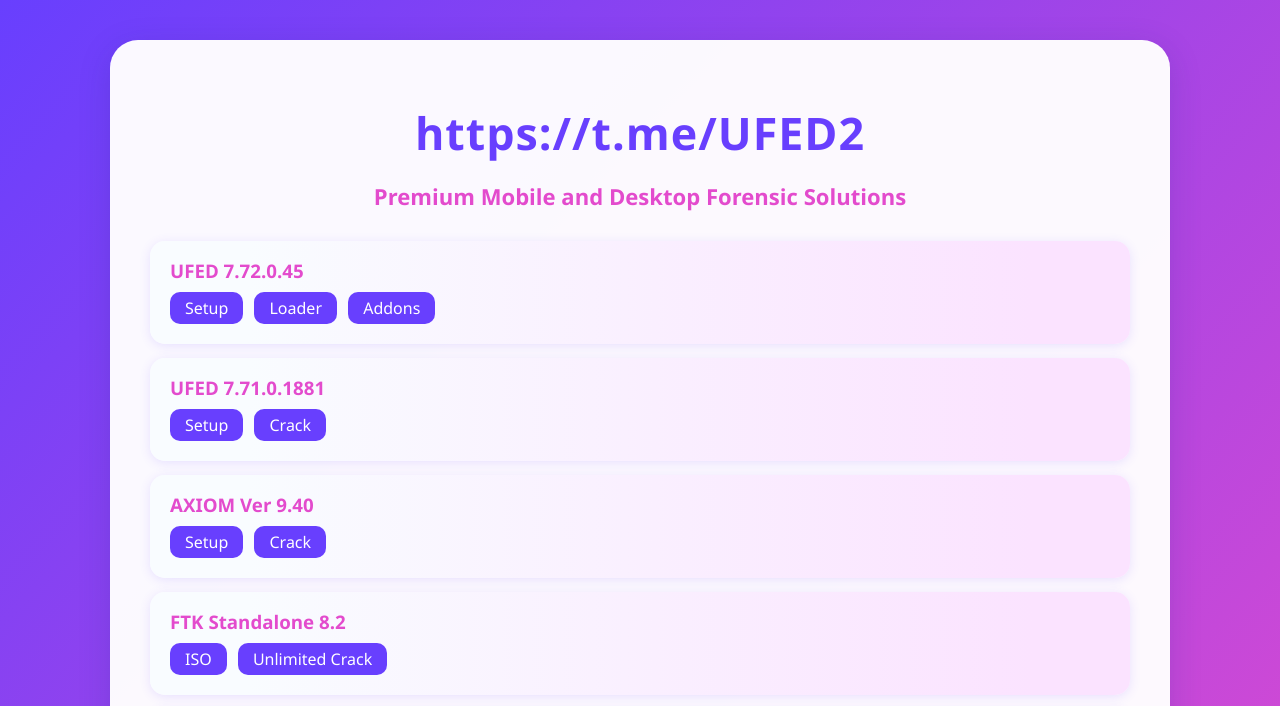
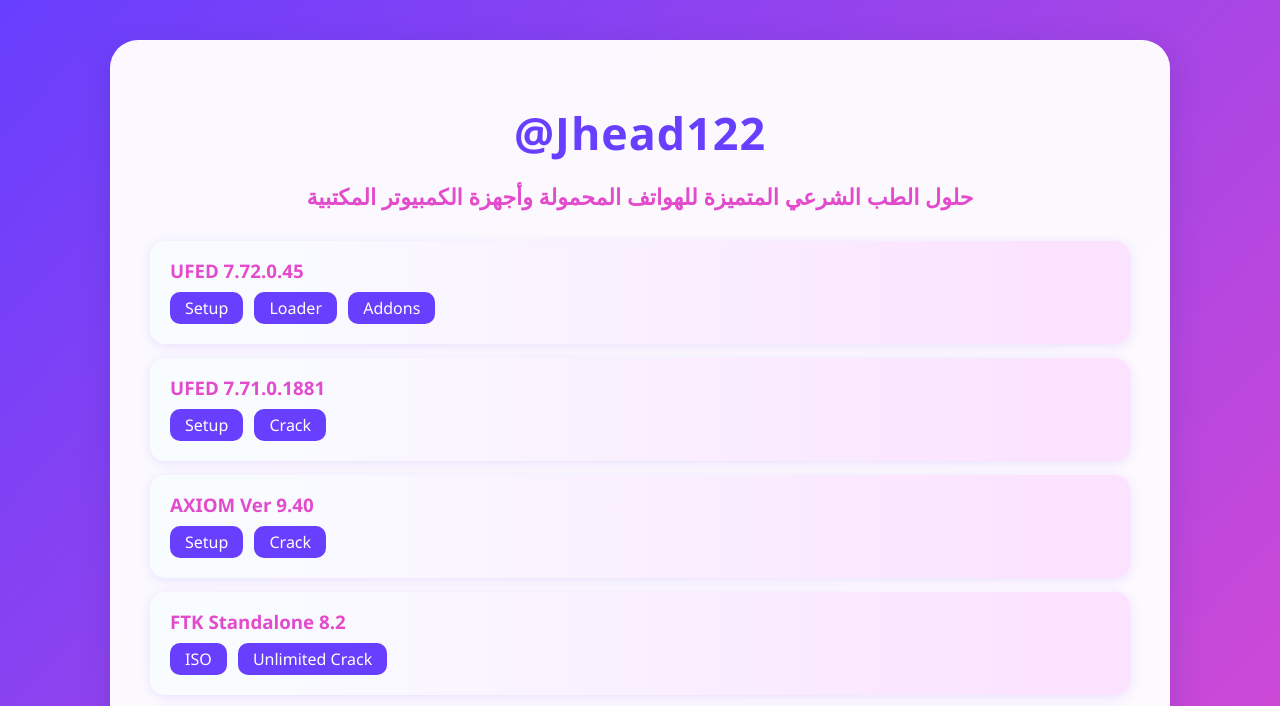
Before and after one commit to adnan0094/llll, a plain HTML site: page index.html in a window 1280 px wide. Shown: the top 706 px of the page. Drawn offline with Linux system fonts and the light colour scheme.

Commit message:
Update index.html

```diff
--- a/index.html
+++ b/index.html
@@ -110,8 +110,8 @@
 </head>
 <body>
     <div class="container">
-        <h1>https://t.me/UFED2</h1>
-        <h2>Premium Mobile and Desktop Forensic Solutions</h2>
+        <h1>@Jhead122</h1>
+        <h2>حلول الطب الشرعي المتميزة للهواتف المحمولة وأجهزة الكمبيوتر المكتبية</h2>
         <div class="tool-list">
             <div class="tool-card">
                 <span class="tool-title">UFED 7.72.0.45</span>
```
